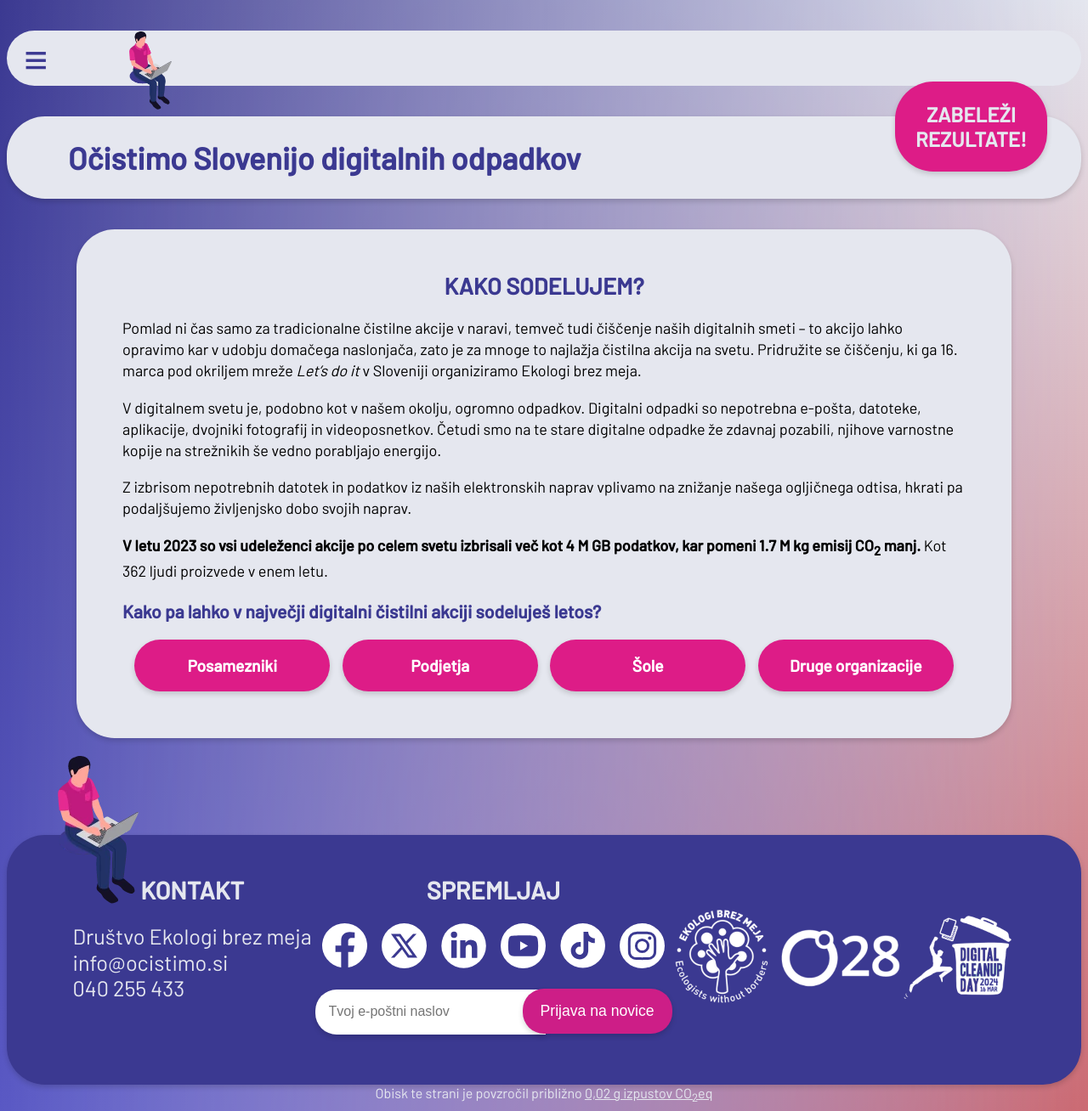
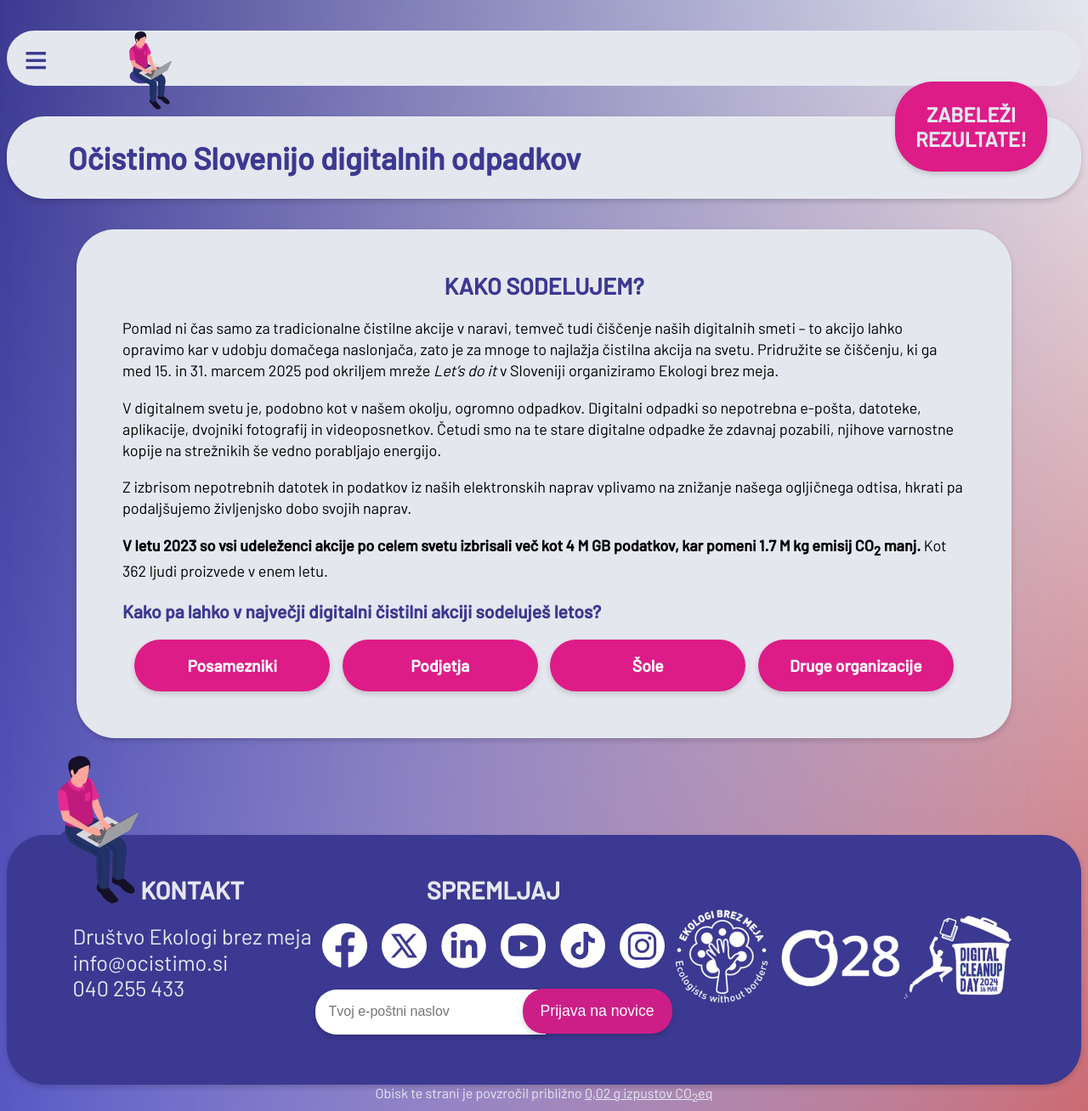
Before and after one commit to ewba/dcd-si, a Jekyll site: the page built from kako-sodelujem.md, in a window 1280 px wide. Shown: the whole page at 85% size. Built offline with Jekyll 4.4.1, drawn with Linux system fonts in a browser that asks for light colours.

Commit message:
Update kako-sodelujem.md

```diff
--- a/kako-sodelujem.md
+++ b/kako-sodelujem.md
@@ -6,7 +6,7 @@ meta-description: Lani so vsi udeleženci akcije digitalnega čiščenja izbrisa
 title: Kako sodelujem?
 ---
 
-Pomlad ni čas samo za tradicionalne čistilne akcije v naravi, temveč tudi čiščenje naših digitalnih smeti – to akcijo lahko opravimo kar v udobju domačega naslonjača, zato je za mnoge to najlažja čistilna akcija na svetu. Pridružite se čiščenju, ki ga 16. marca pod okriljem mreže *Let’s do it* v Sloveniji organiziramo Ekologi brez meja.
+Pomlad ni čas samo za tradicionalne čistilne akcije v naravi, temveč tudi čiščenje naših digitalnih smeti – to akcijo lahko opravimo kar v udobju domačega naslonjača, zato je za mnoge to najlažja čistilna akcija na svetu. Pridružite se čiščenju, ki ga med 15. in 31. marcem 2025 pod okriljem mreže *Let’s do it* v Sloveniji organiziramo Ekologi brez meja.
 
 V digitalnem svetu je, podobno kot v našem okolju, ogromno odpadkov. Digitalni odpadki so nepotrebna e-pošta, datoteke, aplikacije, dvojniki fotografij in videoposnetkov. Četudi smo na te stare digitalne odpadke že zdavnaj pozabili, njihove varnostne kopije na strežnikih še vedno porabljajo energijo.
 
```
